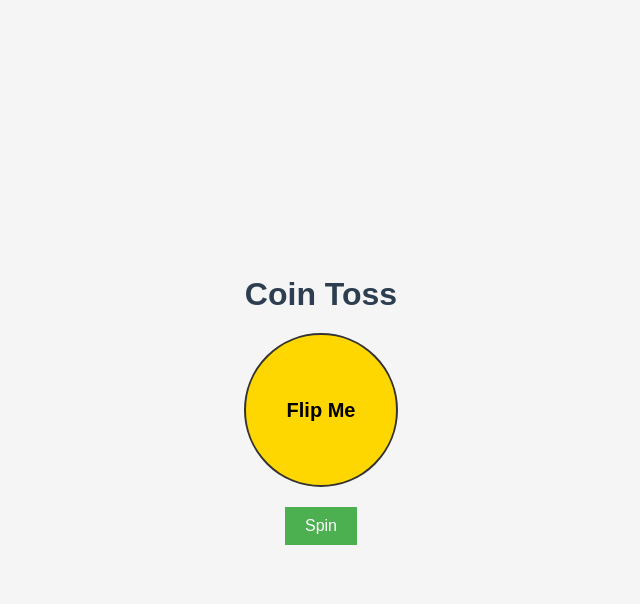
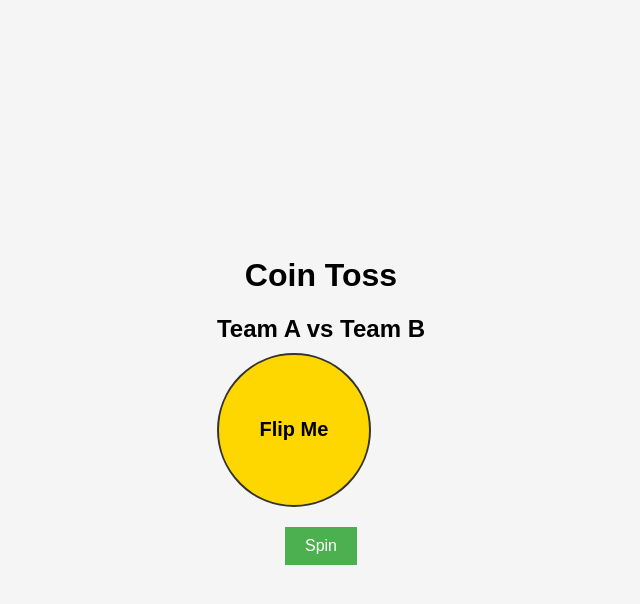
Before and after one commit to sourab777karad/SportsMate, a Flask app: page /toss in a window 1280 px wide. Shown: the top 604 px of the page, without its empty margins (319-959 px from the left). Run offline with Flask 3, Linux system fonts and the light colour scheme.

Commit message:
fixed minor bugs

```diff
--- a/backend/app.py
+++ b/backend/app.py
@@ -1,10 +1,11 @@
 import random
-from flask import Flask, render_template, request, redirect, url_for
+from flask import Flask, render_template, request, redirect, url_for, session
 from Cricket_logic import start_match, enter_players, toss_winner, update_batters, update_bowler, mark_out, get_match_data, match_data
 
 # Initialize the Flask app
 app = Flask(__name__, template_folder='../frontend/templates')
 
+app.secret_key = 'b8c9f4e5a6d7e8f9c0b1a2d3e4f5g6h7'
 
 
 # Define a route for the homepage
@@ -94,19 +95,32 @@ def start_toss():
     # Redirect to match play page
     return render_template('match_play.html', match_data=match_data)
 
-
 @app.route('/toss', methods=['GET', 'POST'])
 def toss():
+    # Ensure session contains team names
+    if 'team1' not in session:
+        session['team1'] = 'Team A'
+    if 'team2' not in session:
+        session['team2'] = 'Team B'
+
+    match_data = {
+        'team1': session['team1'],
+        'team2': session['team2'],
+        'winner': ''  # Winner is empty initially
+    }
+
+    print("DEBUG: match_data =", match_data)  # Debug print to check data
+
     if request.method == 'POST':
         # Perform toss logic
-        team1 = match_data['team1']
-        team2 = match_data['team2']
-        toss_result = random.choice([team1, team2])
-        winner = toss_result
-        match_data['winner'] = winner  # Store the winner in match_data
-        return render_template('toss.html', match_data=match_data, toss_result=toss_result, winner=winner)
+        match_data['winner'] = random.choice([match_data['team1'], match_data['team2']])
+        session['winner'] = match_data['winner']  # Save the winner in the session
 
-    # For GET method, render toss page with match_data
+        print("DEBUG: Winner =", match_data['winner'])  # Debug print for winner
+
+        return render_template('toss.html', match_data=match_data)
+
+    # For GET requests, pass match_data without a winner
     return render_template('toss.html', match_data=match_data)
 
 @app.route('/team_players')
@@ -120,7 +134,20 @@ def match_play():
 
 @app.route('/start_match', methods=['POST'])
 def start_match():
+    # Ensure match_data is available in the session
+    if 'team1' not in session or 'team2' not in session:
+        return "Error: Match data is missing!", 400  # Handle missing data gracefully
+
+    # Retrieve the data from the session
+    match_data = {
+        'team1': session['team1'],
+        'team2': session['team2'],
+        'winner': session.get('winner', None)  # Optional: Use .get() for safety
+    }
+
+    # Pass match_data to the match_play template
     return render_template('match_play.html', match_data=match_data)
+
 
 if __name__ == '__main__':
     app.run(debug=True)
--- a/frontend/templates/toss.html
+++ b/frontend/templates/toss.html
@@ -5,7 +5,6 @@
     <meta name="viewport" content="width=device-width, initial-scale=1.0">
     <title>Coin Toss</title>
     <style>
-        /* General Body Styles */
         body {
             font-family: Arial, sans-serif;
             margin: 0;
@@ -21,33 +20,6 @@
             text-align: center;
         }
 
-        /* Heading Styles */
-        h1 {
-            color: #2c3e50;
-            margin-bottom: 20px;
-        }
-
-        /* Toss Container */
-        .toss-container {
-            display: flex;
-            justify-content: space-evenly;
-            align-items: center;
-            gap: 50px;
-        }
-
-        /* Team Names */
-        .team-name {
-            font-size: 24px;
-            font-weight: bold;
-        }
-
-        /* Coin Styles */
-        #toss-wheel {
-            text-align: center;
-            position: relative;
-        }
-
-        /* Coin Style */
         .coin {
             width: 150px;
             height: 150px;
@@ -61,33 +33,15 @@
             color: black;
             border: 2px solid #333;
             margin-bottom: 20px;
-            position: relative;
-            transition: transform 2s ease-in-out;
+            animation: none;
         }
 
-        /* Team Names inside the coin */
-        .team-left, .team-right {
-            position: absolute;
-            top: 50%;
-            transform: translateY(-50%);
-            font-size: 16px;
-            font-weight: bold;
+        @keyframes spin {
+            0% { transform: rotateY(0); }
+            50% { transform: rotateY(180deg); }
+            100% { transform: rotateY(360deg); }
         }
 
-        .team-left {
-            left: -50px;  /* Adjust this to place it correctly on the left */
-        }
-
-        .team-right {
-            right: -50px; /* Adjust this to place it correctly on the right */
-        }
-
-        /* Result Section */
-        .result {
-            margin-top: 20px;
-        }
-
-        /* Button Styles */
         .proceed-btn {
             background-color: #4CAF50;
             color: white;
@@ -100,75 +54,66 @@
         .proceed-btn:hover {
             background-color: #45a049;
         }
+
+        .team-name {
+            font-size: 24px;
+            font-weight: bold;
+            margin-bottom: 10px;
+        }
+
+        .result {
+            margin-top: 20px;
+            font-size: 18px;
+        }
     </style>
 </head>
 <body>
     <div class="container">
         <h1>Coin Toss</h1>
-        <div class="toss-container">
-            <!-- Team Names on both sides of the coin -->
-            <div class="team-name" id="team1">{{ match_data['team1'] }}</div>
 
-            <div id="toss-wheel">
-                <div id="coin" class="coin">
-                    <!-- This is the coin itself where the spin animation happens -->
-                    Flip Me
-                </div>
-                <button id="spin-btn" class="proceed-btn">Spin</button>
-            </div>
+        <!-- Team Names -->
+        <div class="team-name">{{ match_data['team1'] }} vs {{ match_data['team2'] }}</div>
 
-            <div class="team-name" id="team2">{{ match_data['team2'] }}</div>
-        </div>
+        <!-- Coin Toss Section -->
+        <div id="coin" class="coin">Flip Me</div>
+        <button id="spin-btn" class="proceed-btn">Spin</button>
 
-        <!-- Result Section -->
+        <!-- Toss Result -->
         <div id="result" class="result" style="display: none;">
-            <h2 id="result-text">{{ winner }} won the toss!</h2>
-            <form action="{{ url_for('match_play') }}" method="POST">
+            <p id="result-text">{{ match_data['winner'] }}</p>
+            <form action="/start_match" method="POST">
                 <button type="submit" class="proceed-btn">Start Match</button>
             </form>
         </div>
     </div>
 
     <script>
-        let isSpinning = false;
         const coin = document.getElementById("coin");
         const spinButton = document.getElementById("spin-btn");
         const resultContainer = document.getElementById("result");
         const resultText = document.getElementById("result-text");
 
-        // Spin/Stop Logic
+        let isSpinning = false;
+
         spinButton.addEventListener("click", () => {
             if (!isSpinning) {
-                // Start Spinning
+                // Start spinning
                 coin.style.animation = "spin 2s infinite linear";
                 spinButton.textContent = "Stop";
+                resultContainer.style.display = "none";
                 isSpinning = true;
-                resultContainer.style.display = "none"; // Hide result during spin
             } else {
-                // Stop Spinning
+                // Stop spinning
                 coin.style.animation = "none";
+                spinButton.textContent = "Spin Again";
+                resultContainer.style.display = "block";
 
-                // Randomly Decide Winner
-                const team1 = "{{ match_data['team1'] }}";
-                const team2 = "{{ match_data['team2'] }}";
-                const winner = Math.random() < 0.5 ? team1 : team2;
-
-                // Show Result
+                // Show winner
+                const winner = "{{ match_data['winner'] }}";
                 resultText.textContent = `${winner} won the toss!`;
-                resultContainer.style.display = "block";
-                spinButton.textContent = "Spin Again";
                 isSpinning = false;
             }
         });
     </script>
-
-    <style>
-        /* Coin spin animation */
-        @keyframes spin {
-            0% { transform: rotateY(0); }
-            50% { transform: rotateY(180deg); }
-            100% { transform: rotateY(360deg); }
-        }
-    </style>
 </body>
 </html>
```
